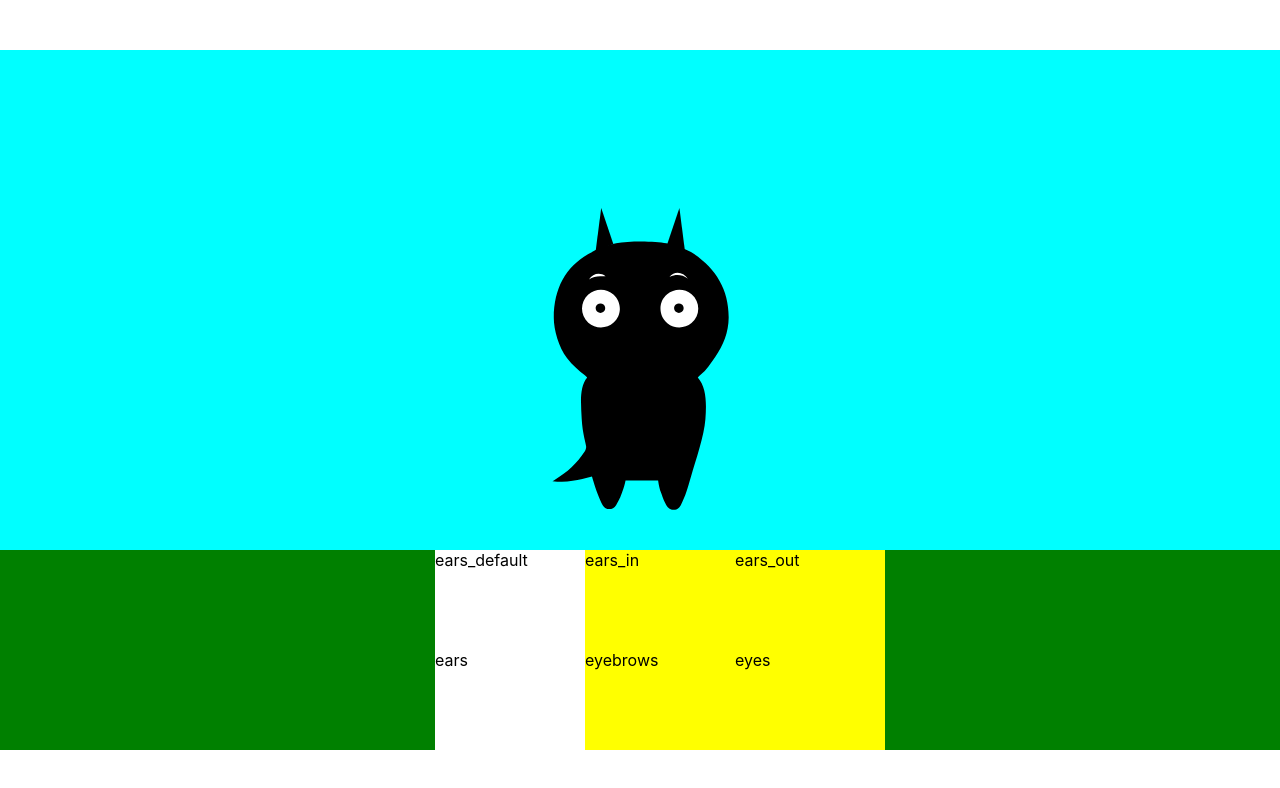
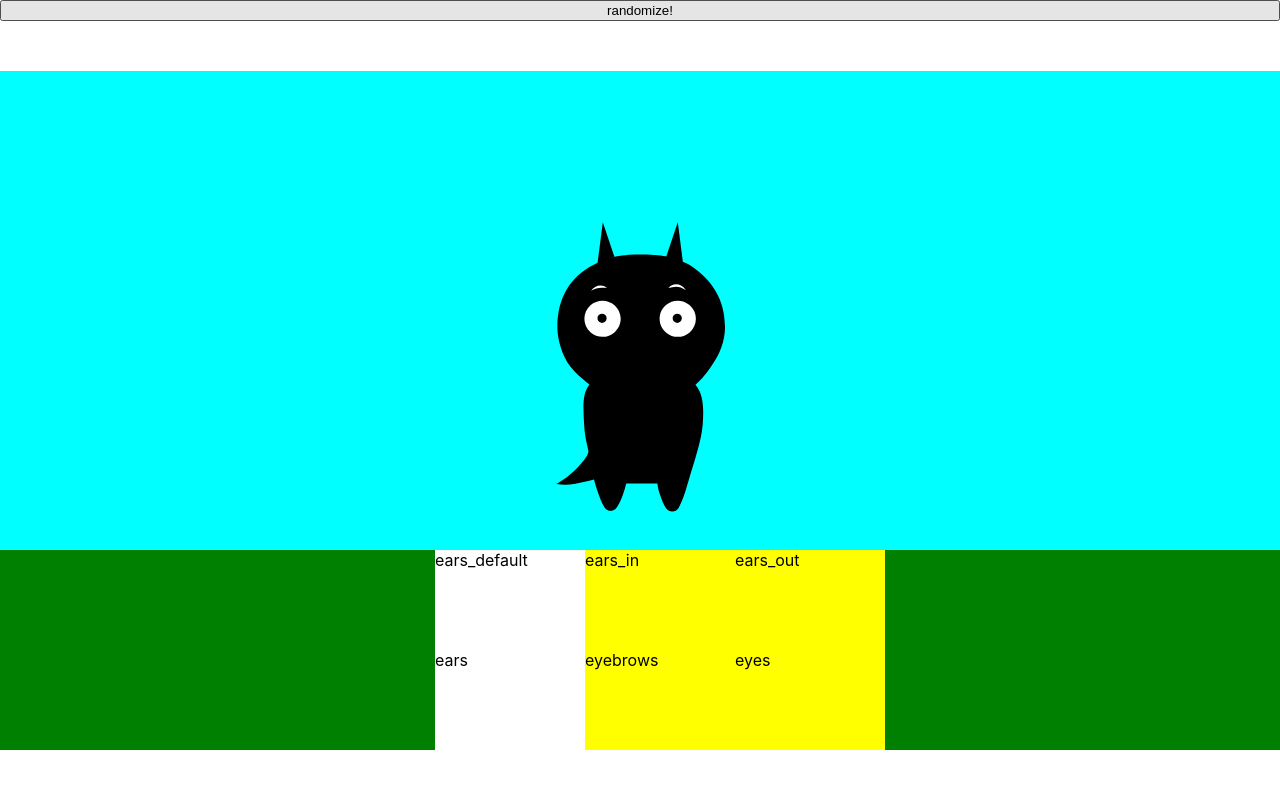
Before and after one commit to amplitude/datamonster-me, a React (Create React App) app: page / in a window 1280 px wide. Shown: the top 788 px of the page. Built offline with nearby package versions, Linux system fonts and the light colour scheme.

Commit message:
make a randomize button

```diff
--- a/src/App.js
+++ b/src/App.js
@@ -4,7 +4,7 @@ import CategoryBar from './components/CategoryBar/CategoryBar';
 import DecorationBar from './components/DecorationBar/DecorationBar';
 import PreviewArea from './components/PreviewArea/PreviewArea';
 
-import { categories } from './lib/asset_config'
+import { categories, decorations } from './lib/asset_config'
 
 import './App.css';
 
@@ -28,6 +28,22 @@ class App extends Component {
     });
   }
 
+  randomize() {
+    const numCategories = categories.length;
+    let randomDecorations = Array(numCategories);
+    randomDecorations.fill(0);
+    for (let i = 0; i < categories.length; i++) {
+      const numDecorations = decorations[categories[i]].length;
+      randomDecorations[i] = Math.floor(Math.random() * numDecorations);
+    }
+
+    console.log(randomDecorations);
+
+    this.setState({
+      decorations: randomDecorations,
+    });
+  }
+
   updateDecoration(decoration) {
     const { state } = this;
 
@@ -43,6 +59,7 @@ class App extends Component {
 
     return (
       <div className="App">
+        <button onClick={() => this.randomize()}>randomize!</button>
         <PreviewArea decorations={state.decorations} />
         <DecorationBar
           decorationSelected={state.decorations[state.categorySelected]}
```
Also changed, not shown: 1 other file (tests, documents, lock files or other folders).
